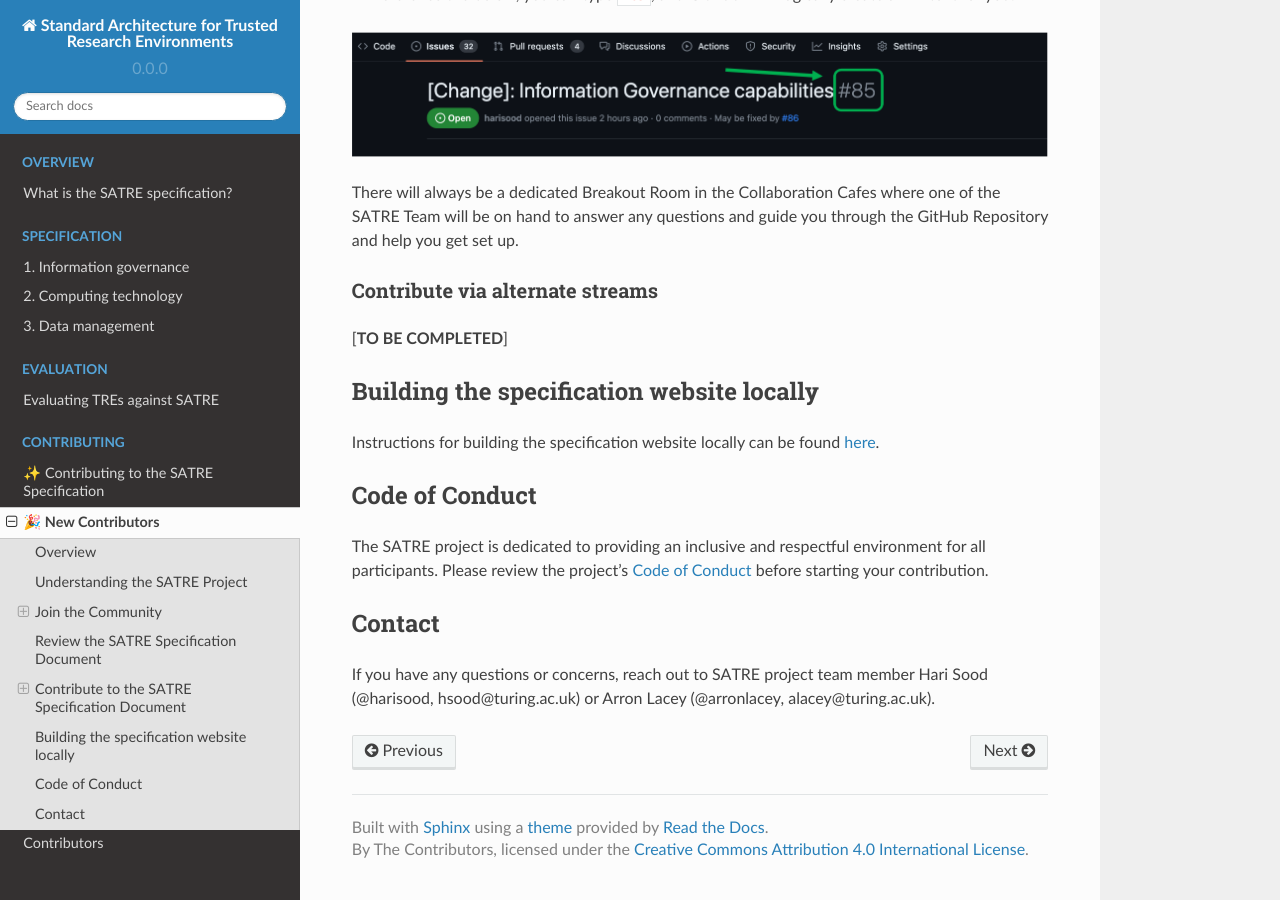
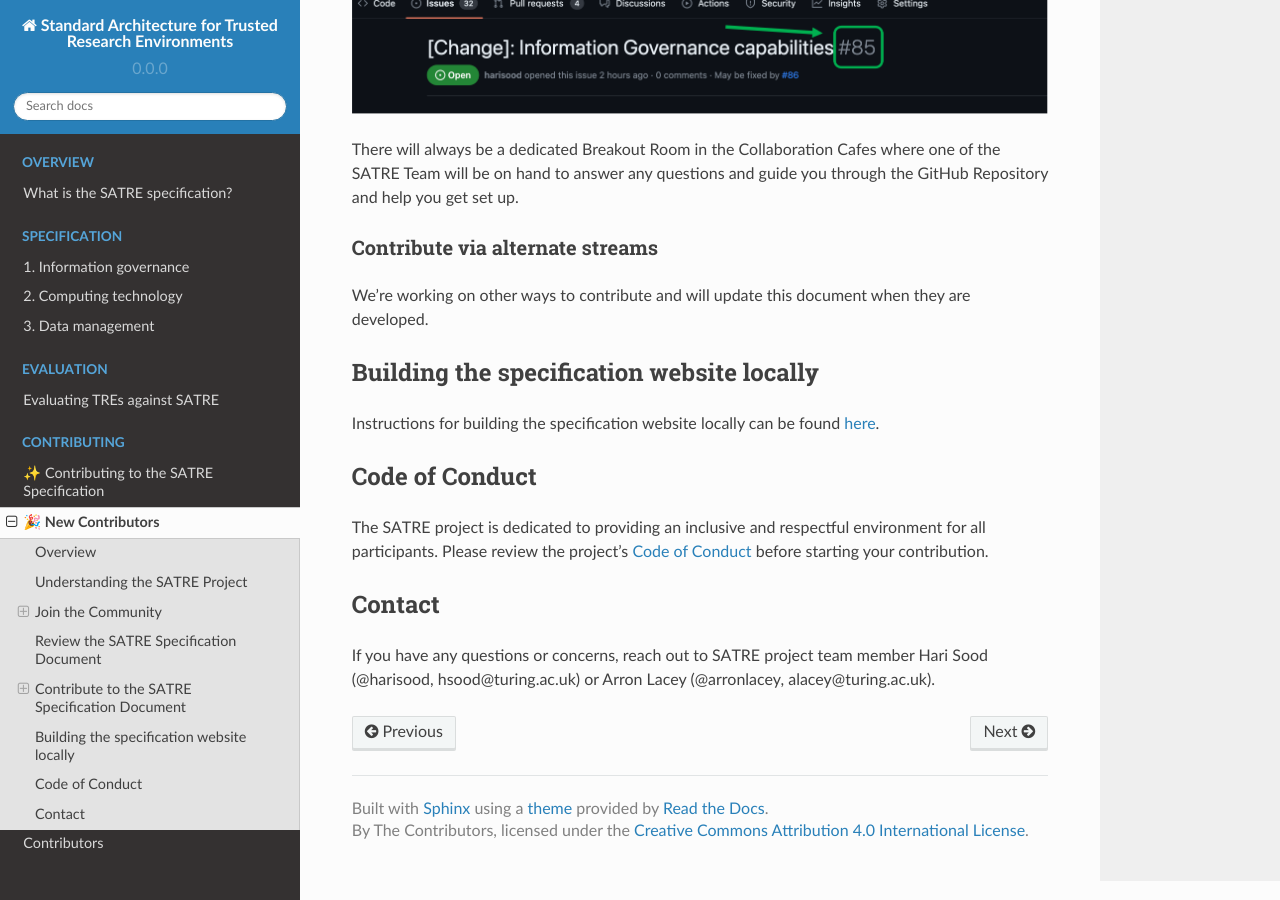
Before and after one commit to sa-tre/satre-specification, a Sphinx documentation site: the page built from docs/source/contributing/walkthrough.md, in a window 1280 px wide and 900 px high, scrolled down 12880 px. Built offline with Sphinx 7.4.7 and the Read the Docs theme 2.0.0, drawn with Linux system fonts in a browser that asks for light colours; some of the changed text lies outside the part shown.

Commit message:
:memo: Switched to MyST format and removed TODOs

```diff
--- a/docs/source/contributing/walkthrough.md
+++ b/docs/source/contributing/walkthrough.md
@@ -1,4 +1,5 @@
 (contributing_walkthrough)=
+
 # 🎉 New Contributors
 
 ## Overview
@@ -29,14 +30,11 @@ Please also see an [example HackMD](https://hackmd.io/N7EBtM6iS2OQsWCPWC-ojg) fr
 Each Collaboration Cafe uses Breakout Rooms where participants will work on themes e.g. Risk Management or Training Requirements.
 Typically each Breakout Room is linked to an Issue on the [SATRE GitHub Issues Board](https://github.com/sa-tre/satre-specification/issues).
 
-{% note %}
-
-**Note:**
+:::{important}
 The HackMD for each Collaboration Cafe is made available in your calendar invites.
 We encourage you to propose a Breakout Room in advanced of the Collaboration Cafe, linking to a [SATRE GitHub Issue](https://github.com/sa-tre/satre-specification/issues) if possible.
 This will help participants come prepared to talk about certain topics. We also welcome Breakout Room proposals on the day though!
-
-{% endnote %}
+:::
 
 ## Review the SATRE Specification Document
 
@@ -255,7 +253,7 @@ There will always be a dedicated Breakout Room in the Collaboration Cafes where
 
 ### Contribute via alternate streams
 
-[**TO BE COMPLETED**]
+We're working on other ways to contribute and will update this document when they are developed.
 
 ## Building the specification website locally
 
```
Also changed, not shown: docs/source/contributing/index.md (+0 -2 lines).
